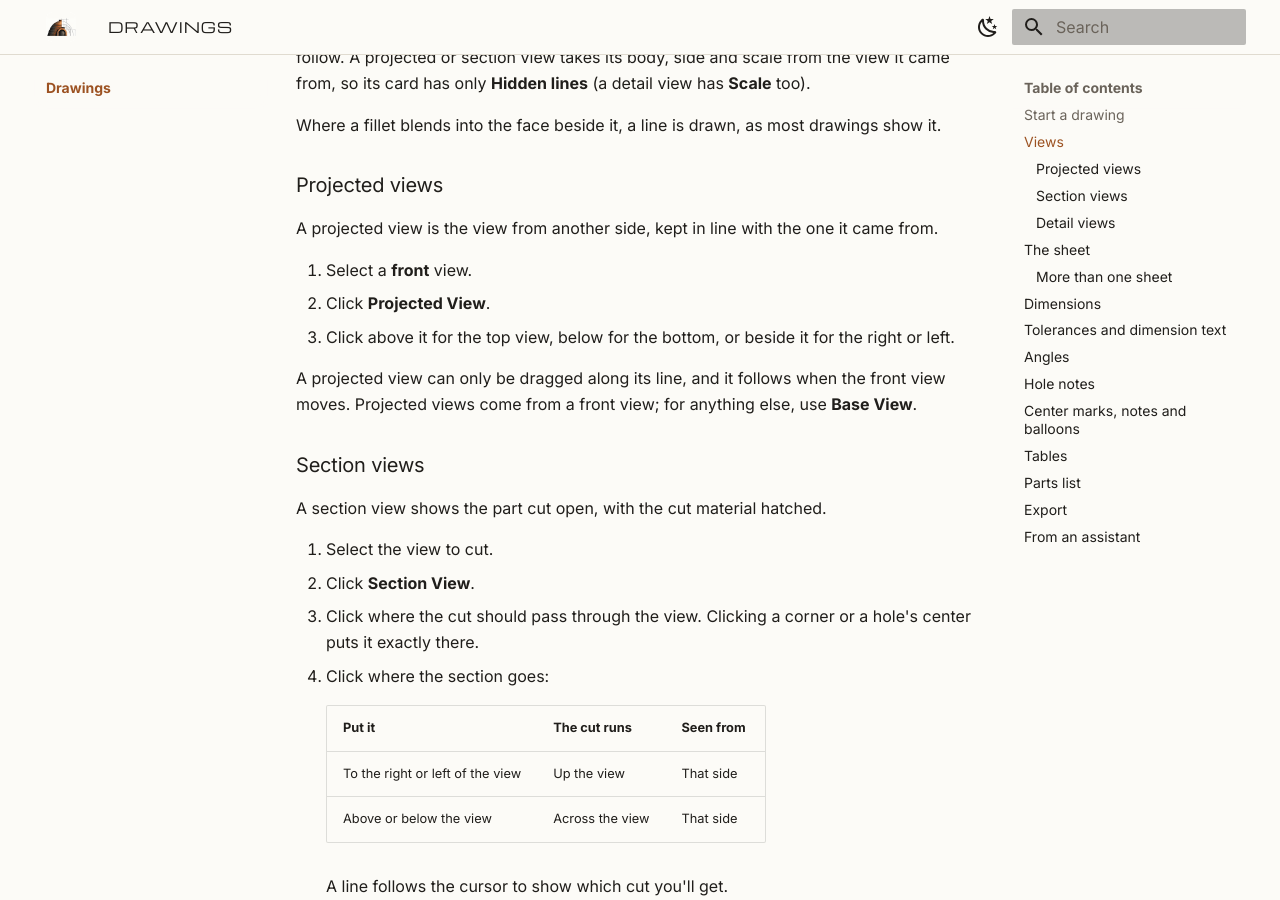
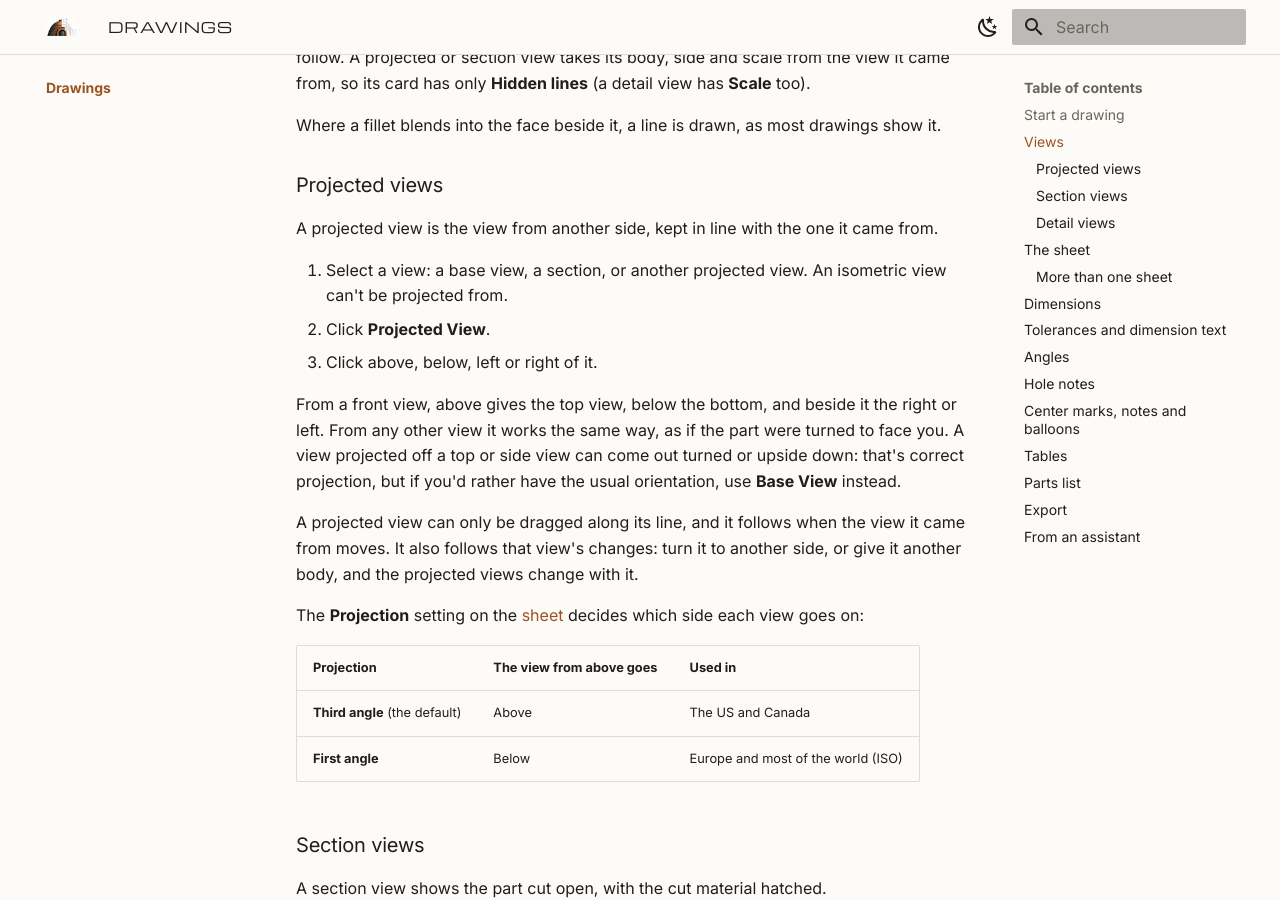
Before and after one commit to invictuscockpits/invictuscad-docs, an MkDocs documentation site: the page built from docs/drawings/index.md, in a window 1280 px wide and 900 px high, scrolled down 1389 px. Built offline with MkDocs 1.6.1 and Material for MkDocs 9.7.7, drawn with Linux system fonts in a browser that asks for light colours; some of the changed text lies outside the part shown.

Commit message:
Drawings: projected views from any view; first and third angle

```diff
--- a/docs/drawings/index.md
+++ b/docs/drawings/index.md
@@ -47,12 +47,26 @@ Where a fillet blends into the face beside it, a line is drawn, as most drawings
 
 A projected view is the view from another side, kept in line with the one it came from.
 
-1. Select a **front** view.
+1. Select a view: a base view, a section, or another projected view. An isometric view can't be
+   projected from.
 2. Click **Projected View**.
-3. Click above it for the top view, below for the bottom, or beside it for the right or left.
+3. Click above, below, left or right of it.
 
-A projected view can only be dragged along its line, and it follows when the front view moves.
-Projected views come from a front view; for anything else, use **Base View**.
+From a front view, above gives the top view, below the bottom, and beside it the right or left.
+From any other view it works the same way, as if the part were turned to face you. A view
+projected off a top or side view can come out turned or upside down: that's correct projection,
+but if you'd rather have the usual orientation, use **Base View** instead.
+
+A projected view can only be dragged along its line, and it follows when the view it came from
+moves. It also follows that view's changes: turn it to another side, or give it another body, and
+the projected views change with it.
+
+The **Projection** setting on the [sheet](#the-sheet) decides which side each view goes on:
+
+| Projection | The view from above goes | Used in |
+|---|---|---|
+| **Third angle** (the default) | Above | The US and Canada |
+| **First angle** | Below | Europe and most of the world (ISO) |
 
 ### Section views
 
@@ -104,6 +118,7 @@ Sections and details follow the model, and you can dimension and note them like
 - **Title**, **Drawn by**, **Date** and **Number**, which fill in the title block.
 - **General tolerance**: the tolerance of dimensions that don't carry their own, such as ±0.1. It
   gets a box in the title block, **TOLERANCE UNLESS NOTED**. Leave it empty for no box.
+- **Projection**: third angle or first angle, for where [projected views](#projected-views) go.
 - **Units on dimensions**: writes each length with its unit after it, `50 mm`.
 - **Second unit**: writes each length again in another unit, in square brackets: `50 [1.969]`, or
   `50 mm [1.969 in]` with units on. Tolerances are converted too.
@@ -312,6 +327,7 @@ Over [MCP](../automation/mcp.md): `add_drawing`, `edit_drawing`, `add_drawing_vi
 `prefix`, `suffix`, `tolerance`, `plus`, `minus`, `fit`, `places` and `reference`), `add_drawing_note`, `add_drawing_hole_note`,
 `add_drawing_centermark`, `add_drawing_balloon`, `add_drawing_table`, `add_drawing_parts_list`,
 `edit_drawing_annotation`, `delete_drawing_annotation` and `export_drawing`. A section or detail
-view is `add_drawing_view` with `section_of` or `detail_of`; a view of everything is
+view is `add_drawing_view` with `section_of` or `detail_of`, and a projected view with `parent` and
+`project` (above, below, left or right); a view of everything is
 `assembly: true`. `edit_drawing` with `sheets` sets how many sheets there are, and views, notes and
 tables take a `sheet`.
```
